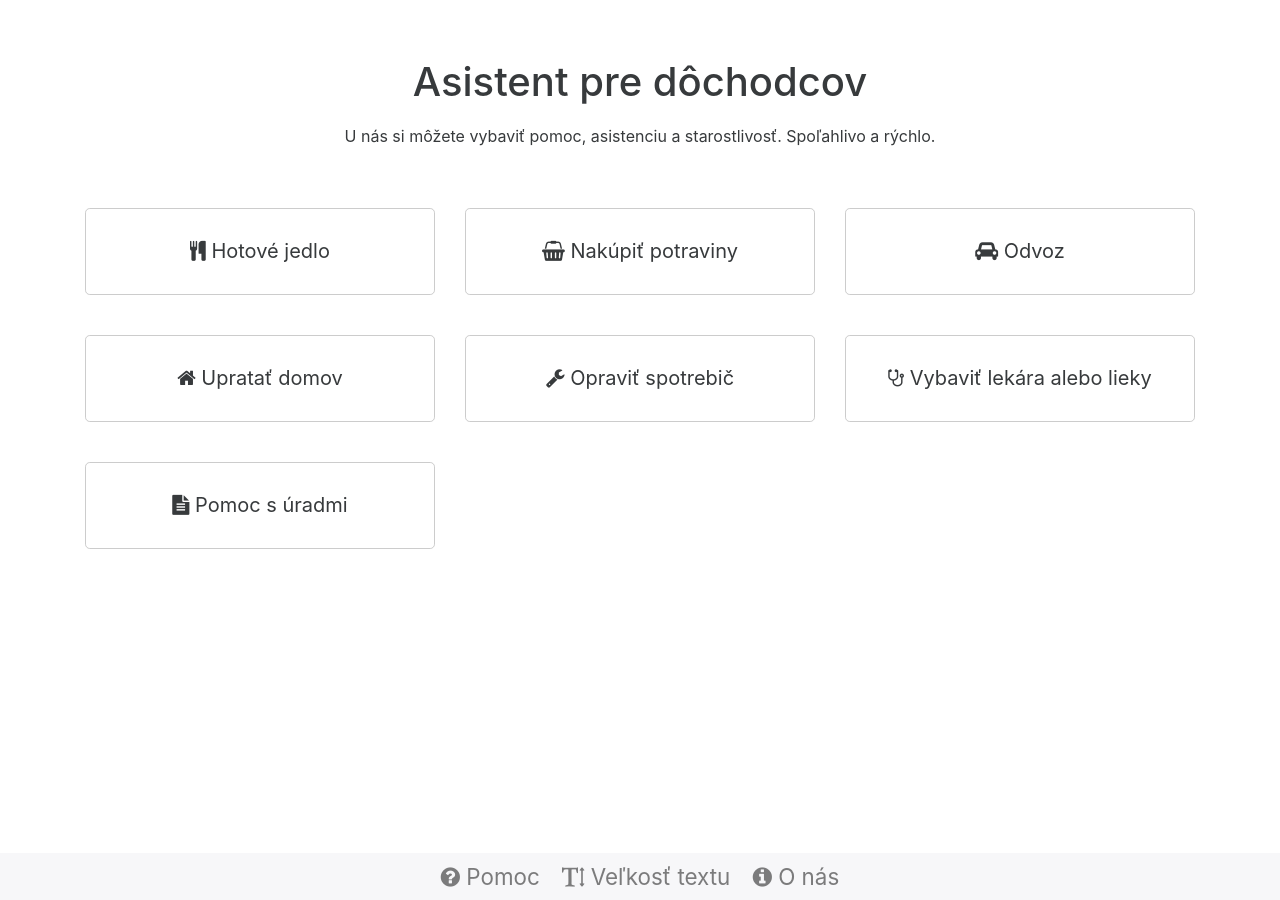
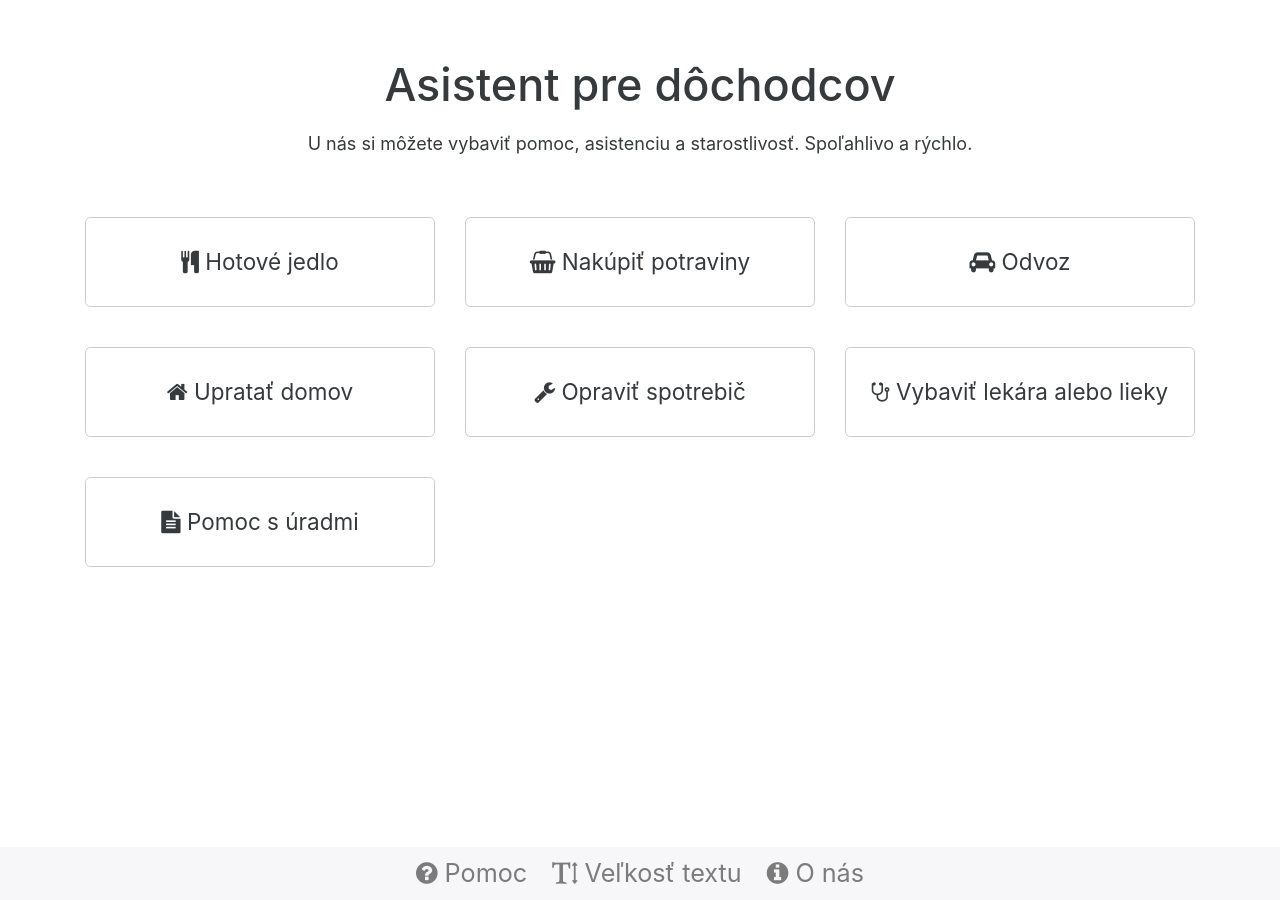
Before and after one commit to chuckeles/elder-assistant, a Jekyll site: the page built from index.html, in a window 1280 px wide. Built offline with Jekyll 4.4.1, drawn with Linux system fonts in a browser that asks for light colours.

Commit message:
Restrain the font resizer and increase the default font size

```diff
--- a/css/global.scss
+++ b/css/global.scss
@@ -1,5 +1,9 @@
 ---
 ---
+
+html {
+    font-size: 18px;
+}
 
 body {
     padding-bottom: 80px;
--- a/js/global.js
+++ b/js/global.js
@@ -14,7 +14,7 @@ $(function() {
         $('#text-minus').click(function () {
             var $html = $('html');
             var fontSize = $html.css('font-size');
-            $html.css('font-size', (parseInt(fontSize) - 2) + 'px');
+            $html.css('font-size', (Math.max(14, parseInt(fontSize) - 2)) + 'px');
         });
     });
 });
```
